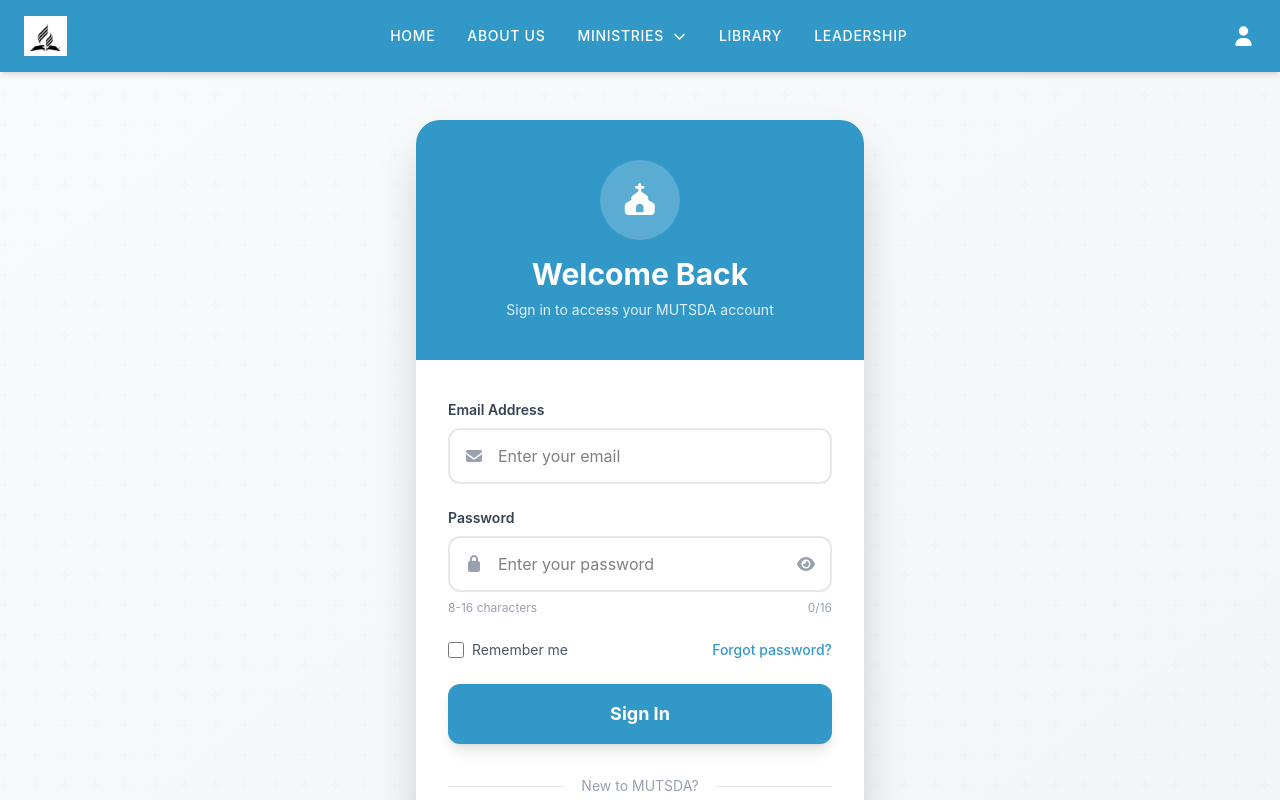
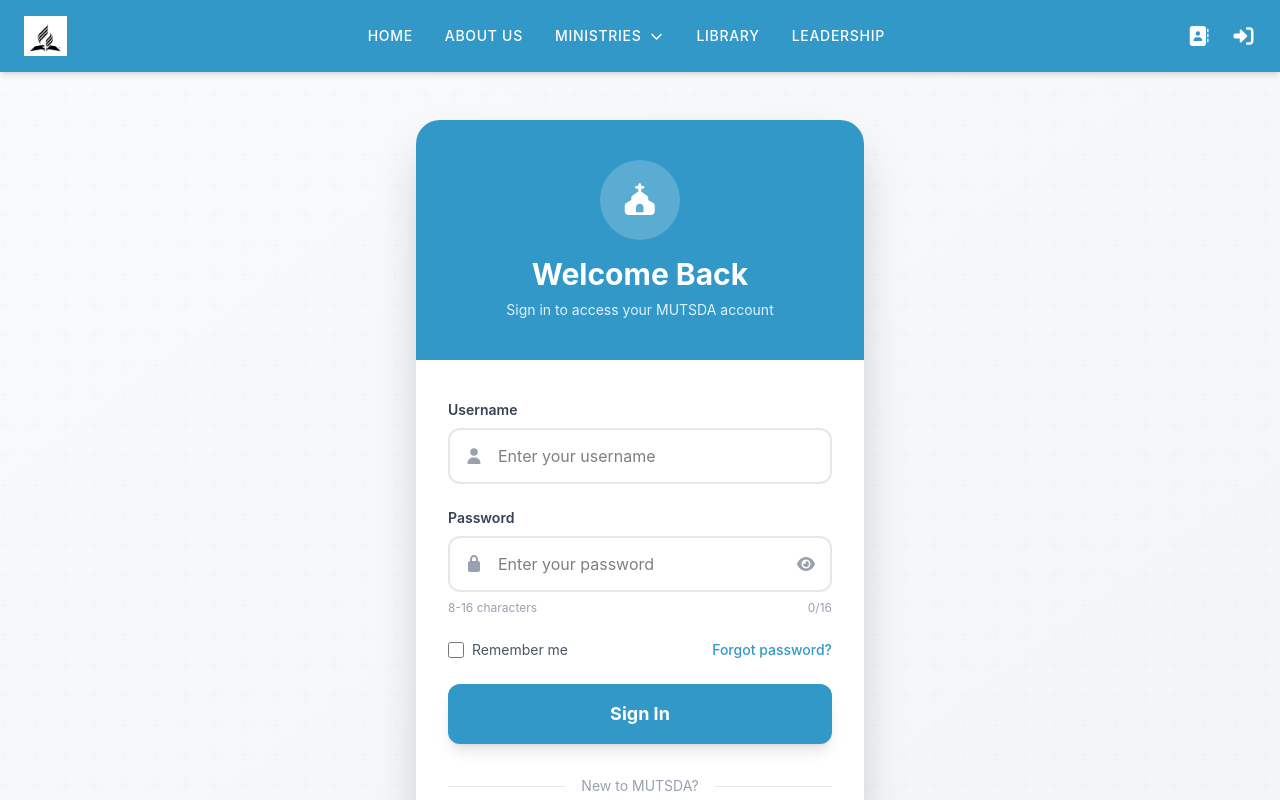
Before and after one commit to MUTSDA-WEB/mutsda, a React (Vite) app in the folder client/: page /login in a window 1280 px wide. Shown: the top 800 px of the page. Built offline with nearby package versions, Linux system fonts and the light colour scheme.

Commit message:
Add sign up page

```diff
--- a/client/src/layout/Header.jsx
+++ b/client/src/layout/Header.jsx
@@ -6,6 +6,7 @@
    faChevronDown,
    faBars,
    faTimes,
+   faSignInAlt,
 } from "@fortawesome/free-solid-svg-icons";
 import { Link, NavLink } from "react-router-dom";
 import churchLogo from "../assets/church_logo.png";
@@ -38,33 +39,36 @@
    };
 
    return (
-    <header className="bg-[#3298C8] text-white sticky top-0 z-50 shadow-md">
-      <div className="flex items-center justify-between px-6 py-4 max-w-7xl mx-auto">
+      <header className='bg-[#3298C8] text-white sticky top-0 z-50 shadow-md'>
+         <div className='flex items-center justify-between px-6 py-4 max-w-7xl mx-auto'>
             {/* LOGO */}
-        <Link to="/">
+            <Link to='/'>
                <img
                   src={churchLogo}
-            alt="Church Logo"
-            className="h-10 w-auto object-contain hover:opacity-80 transition-opacity"
+                  alt='Church Logo'
+                  className='h-10 w-auto object-contain hover:opacity-80 transition-opacity'
                />
             </Link>
 
             {/* DESKTOP NAVIGATION */}
-        <nav className="hidden lg:flex gap-8 text-sm font-medium uppercase tracking-wider items-center">
-          <Link to="/" className="hover:text-sky-200 transition-colors">
+            <nav className='hidden lg:flex gap-8 text-sm font-medium uppercase tracking-wider items-center'>
+               <Link to='/' className='hover:text-sky-200 transition-colors'>
                   Home
                </Link>
-          <Link to="/aboutUs" className="hover:text-sky-200 transition-colors">
+               <Link
+                  to='/aboutUs'
+                  className='hover:text-sky-200 transition-colors'
+               >
                   About Us
                </Link>
 
                {/* Dropdown with Hover Buffer */}
                <div
-            className="relative py-2" // Added padding to act as a hover bridge
+                  className='relative py-2' // Added padding to act as a hover bridge
                   onMouseEnter={handleMouseEnter}
                   onMouseLeave={handleMouseLeave}
                >
-            <button className="flex items-center gap-2 hover:text-sky-200 transition-colors uppercase outline-none">
+                  <button className='flex items-center gap-2 hover:text-sky-200 transition-colors uppercase outline-none'>
                      Ministries
                      <FontAwesomeIcon
                         icon={faChevronDown}
@@ -73,15 +77,15 @@
                   </button>
 
                   {isDropdownOpen && (
-              <div className="absolute top-full left-0 mt-0 w-48 bg-white rounded-md shadow-xl py-2 z-50 border border-gray-100">
+                     <div className='absolute top-full left-0 mt-0 w-48 bg-white rounded-md shadow-xl py-2 z-50 border border-gray-100'>
                         {/* Invisible bridge to prevent mouse-out when moving down */}
-                <div className="absolute -top-2 left-0 w-full h-2 bg-transparent"></div>
+                        <div className='absolute -top-2 left-0 w-full h-2 bg-transparent'></div>
 
                         {ministriesLinks.map((link) => (
                            <Link
                               key={link.name}
                               to={link.to}
-                    className="block px-4 py-2 text-sm text-gray-700 hover:bg-sky-50 hover:text-[#3298C8] transition-colors"
+                              className='block px-4 py-2 text-sm text-gray-700 hover:bg-sky-50 hover:text-[#3298C8] transition-colors'
                            >
                               {link.name}
                            </Link>
@@ -90,24 +94,38 @@
                   )}
                </div>
 
-          <Link to="/library" className="hover:text-sky-200 transition-colors">
+               <Link
+                  to='/library'
+                  className='hover:text-sky-200 transition-colors'
+               >
                   Library
                </Link>
-          <Link to="/leaders" className="hover:text-sky-200 transition-colors">
+               <Link
+                  to='/leaders'
+                  className='hover:text-sky-200 transition-colors'
+               >
                   Leadership
                </Link>
             </nav>
 
             {/* RIGHT ICONS & HAMBURGER */}
-        <div className="flex items-center gap-5 text-xl">
-          <Link to="/contactUs">
+            <div className='flex items-center gap-5 text-xl'>
+               <Link to='/contactUs'>
                   <FontAwesomeIcon
-              icon={faUser}
-              className="hidden sm:block cursor-pointer hover:text-sky-200"
+                     icon={faAddressBook}
+                     className='hidden sm:block cursor-pointer hover:text-sky-200'
+                     title='Contact Us'
+                  />
+               </Link>
+               <Link to='/login'>
+                  <FontAwesomeIcon
+                     icon={faSignInAlt}
+                     className='hidden sm:block cursor-pointer hover:text-sky-200'
+                     title='Login'
                   />
                </Link>
                <button
-            className="lg:hidden p-2 hover:bg-sky-600 rounded-md transition-colors"
+                  className='lg:hidden p-2 hover:bg-sky-600 rounded-md transition-colors'
                   onClick={() => setIsMobileMenuOpen(!isMobileMenuOpen)}
                >
                   <FontAwesomeIcon icon={isMobileMenuOpen ? faTimes : faBars} />
@@ -123,41 +141,41 @@
       `}
          >
             {/* MOBILE LOGO */}
-        <div className="flex justify-center mb-6">
-          <Link to="/" onClick={() => setIsMobileMenuOpen(false)}>
+            <div className='flex justify-center mb-6'>
+               <Link to='/' onClick={() => setIsMobileMenuOpen(false)}>
                   <img
                      src={churchLogo}
-              alt="Church Logo"
-              className="h-8 w-auto object-contain hover:opacity-80 transition-opacity"
+                     alt='Church Logo'
+                     className='h-8 w-auto object-contain hover:opacity-80 transition-opacity'
                   />
                </Link>
             </div>
 
-        <div className="flex flex-col items-left gap-6 font-medium uppercase tracking-widest">
+            <div className='flex flex-col items-left gap-6 font-medium uppercase tracking-widest'>
                <Link
-            to="/"
+                  to='/'
                   onClick={() => setIsMobileMenuOpen(false)}
-            className="ml-12"
+                  className='ml-12'
                >
                   Home
                </Link>
                <Link
-            to="/aboutUs"
+                  to='/aboutUs'
                   onClick={() => setIsMobileMenuOpen(false)}
-            className="ml-12"
+                  className='ml-12'
                >
                   About Us
                </Link>
 
-          <div className="bg-sky-800/40 w-full py-4 space-y-4">
-            <p className="text-md text-sky-50 underline font-bold tracking-tighter ml-12">
+               <div className='bg-sky-800/40 w-full py-4 space-y-4'>
+                  <p className='text-md text-sky-50 underline font-bold tracking-tighter ml-12'>
                      Ministries
                   </p>
                   {ministriesLinks.map((link) => (
                      <Link
                         key={link.name}
                         to={link.to}
-                className="block ml-16 text-sm py-1 hover:text-sky-200 hover:cursor-pointer"
+                        className='block ml-16 text-sm py-1 hover:text-sky-200 hover:cursor-pointer'
                         onClick={() => setIsMobileMenuOpen(false)}
                      >
                         {link.name}
@@ -166,24 +184,42 @@
                </div>
 
                <Link
-            to="/library"
+                  to='/library'
                   onClick={() => setIsMobileMenuOpen(false)}
-            className="ml-12"
+                  className='ml-12'
                >
                   Library
                </Link>
                <Link
-            to="/leaders"
+                  to='/leaders'
                   onClick={() => setIsMobileMenuOpen(false)}
-            className="ml-12"
+                  className='ml-12'
                >
                   Leadership
                </Link>
 
-          <div className="flex gap-8 pt-4 border-t border-sky-400/30 w-1/2 justify-center">
-            <Link to="/contactUs">
-              <FontAwesomeIcon icon={faUser} />
-              <FontAwesomeIcon icon={faAddressBook} />
+               <div className='flex gap-8 pt-4 border-t border-sky-400/30 w-1/2 justify-center'>
+                  <Link
+                     to='/contactUs'
+                     onClick={() => setIsMobileMenuOpen(false)}
+                     title='Contact Us'
+                  >
+                     <FontAwesomeIcon
+                        icon={faAddressBook}
+                        className='hover:text-sky-200'
+                        title='Contact Us'
+                     />
+                  </Link>
+                  <Link
+                     to='/login'
+                     onClick={() => setIsMobileMenuOpen(false)}
+                     title='Login'
+                  >
+                     <FontAwesomeIcon
+                        icon={faSignInAlt}
+                        className='hover:text-sky-200'
+                        title='Login'
+                     />
                   </Link>
                </div>
             </div>
--- a/client/src/pages/Login.jsx
+++ b/client/src/pages/Login.jsx
@@ -2,7 +2,7 @@
 import { Link } from "react-router-dom";
 import { FontAwesomeIcon } from "@fortawesome/react-fontawesome";
 import {
-   faEnvelope,
+   faUser,
    faLock,
    faEye,
    faEyeSlash,
@@ -11,7 +11,7 @@
 
 const Login = () => {
    const [formData, setFormData] = useState({
-      email: "",
+      username: "",
       password: "",
    });
    const [showPassword, setShowPassword] = useState(false);
@@ -21,10 +21,10 @@
    const validateForm = () => {
       const newErrors = {};
 
-      if (!formData.email) {
-         newErrors.email = "Email is required";
-      } else if (!/\S+@\S+\.\S+/.test(formData.email)) {
-         newErrors.email = "Please enter a valid email";
+      if (!formData.username) {
+         newErrors.username = "Username is required";
+      } else if (formData.username.length < 3) {
+         newErrors.username = "Username must be at least 3 characters";
       }
 
       if (!formData.password) {
@@ -69,8 +69,7 @@
       setIsLoading(true);
 
       try {
-         // TODO: Replace with actual API call
-         const response = await fetch("http://localhost:3000/api/login", {
+         const response = await fetch("http://localhost:3000/auth/login", {
             method: "POST",
             headers: {
                "Content-Type": "application/json",
@@ -129,36 +128,36 @@
                   )}
 
                   <form onSubmit={handleSubmit} className='space-y-6'>
-                     {/* Email Field */}
+                     {/* Username Field */}
                      <div>
                         <label
-                           htmlFor='email'
+                           htmlFor='username'
                            className='block text-sm font-semibold text-gray-700 mb-2'
                         >
-                           Email Address
+                           Username
                         </label>
                         <div className='relative'>
                            <span className='absolute inset-y-0 left-0 pl-4 flex items-center text-gray-400'>
-                              <FontAwesomeIcon icon={faEnvelope} />
+                              <FontAwesomeIcon icon={faUser} />
                            </span>
                            <input
-                              type='email'
-                              id='email'
-                              name='email'
-                              value={formData.email}
+                              type='text'
+                              id='username'
+                              name='username'
+                              value={formData.username}
                               onChange={handleChange}
                               className={`w-full pl-12 pr-4 py-3.5 rounded-xl border-2 transition-all duration-200 outline-none
                       ${
-                         errors.email
+                         errors.username
                             ? "border-red-300 focus:border-red-500 bg-red-50"
                             : "border-gray-200 focus:border-[#3298C8] hover:border-gray-300"
                       }`}
-                              placeholder='Enter your email'
+                              placeholder='Enter your username'
                            />
                         </div>
-                        {errors.email && (
+                        {errors.username && (
                            <p className='mt-2 text-sm text-red-500'>
-                              {errors.email}
+                              {errors.username}
                            </p>
                         )}
                      </div>
--- a/client/src/router.jsx
+++ b/client/src/router.jsx
@@ -11,6 +11,7 @@
 import Donate from "./pages/Donate";
 import Contact from "./pages/ConatctUs";
 import Login from "./pages/Login";
+import Register from "./pages/Register";
 
 const AppRouter = () => {
    return (
@@ -22,6 +23,7 @@
          <Route path='/donate' element={<Donate />} />
          <Route path='/contactUs' element={<Contact />} />
          <Route path='/login' element={<Login />} />
+         <Route path='/signup' element={<Register />} />
          {/* This is where all the ministries routes go */}
          <Route path='/ministries'>
             <Route path='music' element={<MusicMinistry />} />
```
Also changed, not shown: 2 other files (tests, documents, lock files or other folders). Lines whose indentation alone changed are shown as unchanged.
